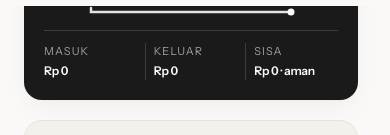
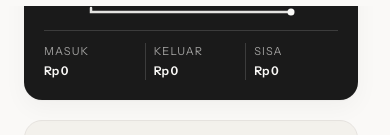
Before and after one commit to revenantt404/duitku, a Next.js app: page /dashboard in a window 390 px wide. Shown: the part 838-973 px from the top of the page. Built offline with nearby package versions, Linux system fonts and the light colour scheme; no server answers.

Commit message:
fix(mobile): badge trx anti-wrap + kolom SISA tanpa suffix kepotong

```diff
--- a/app/(dashboard)/dashboard/page.tsx
+++ b/app/(dashboard)/dashboard/page.tsx
@@ -298,9 +298,9 @@ export default function DashboardPage() {
       {/* panel saldo — inverted ink ala demo landing, flat biar gak banding */}
       <div className="relative overflow-hidden rounded-[18px] bg-ink dark:bg-[#e9e6e2] text-paper dark:text-[#141414] p-5 panel-shadow">
         <div className="relative flex items-center justify-between gap-2">
-          <div className="text-[11px] font-medium tracking-[0.12em] uppercase opacity-70">Total Saldo · {monthLabel}</div>
-          <div className="flex items-center gap-2">
-            <span className="inline-flex items-center gap-1 rounded-full bg-white/15 dark:bg-black/10 px-2 py-0.5 text-[11px] font-semibold num">
+          <div className="text-[11px] font-medium tracking-[0.12em] uppercase opacity-70 min-w-0">Total Saldo · {monthLabel}</div>
+          <div className="flex items-center gap-2 shrink-0">
+            <span className="inline-flex items-center gap-1 whitespace-nowrap rounded-full bg-white/15 dark:bg-black/10 px-2 py-0.5 text-[11px] font-semibold num">
               <Zap className="h-3 w-3" strokeWidth={2.25} /> {monthTx.length} trx
             </span>
           </div>
@@ -319,7 +319,7 @@ export default function DashboardPage() {
         <div className="relative mt-3 grid grid-cols-3 gap-2 sm:gap-3 text-[11px] border-t border-white/15 dark:border-black/15 pt-3">
           <div className="min-w-0"><div className="tracking-[0.1em] opacity-60 truncate">MASUK</div><div className="font-semibold mt-0.5 num text-[12px] sm:text-[13px] truncate">{formatRupiahCompact(incomeMonth)}</div></div>
           <div className="border-l border-white/15 dark:border-black/15 pl-2 sm:pl-3 min-w-0"><div className="tracking-[0.1em] opacity-60 truncate">KELUAR</div><div className="font-semibold mt-0.5 num text-[12px] sm:text-[13px] truncate">{formatRupiahCompact(expenseMonth)}</div></div>
-          <div className="border-l border-white/15 dark:border-black/15 pl-2 sm:pl-3 min-w-0"><div className="tracking-[0.1em] opacity-60 truncate">SISA</div><div className="font-semibold mt-0.5 num text-[12px] sm:text-[13px] truncate">{formatRupiahCompact(sisaMonth)} · {sisaMonth < 0 ? "minus" : "aman"}</div></div>
+          <div className="border-l border-white/15 dark:border-black/15 pl-2 sm:pl-3 min-w-0"><div className="tracking-[0.1em] opacity-60 truncate">SISA</div><div className="font-semibold mt-0.5 num text-[12px] sm:text-[13px] truncate">{formatRupiahCompact(sisaMonth)}</div></div>
         </div>
       </div>
 
```
